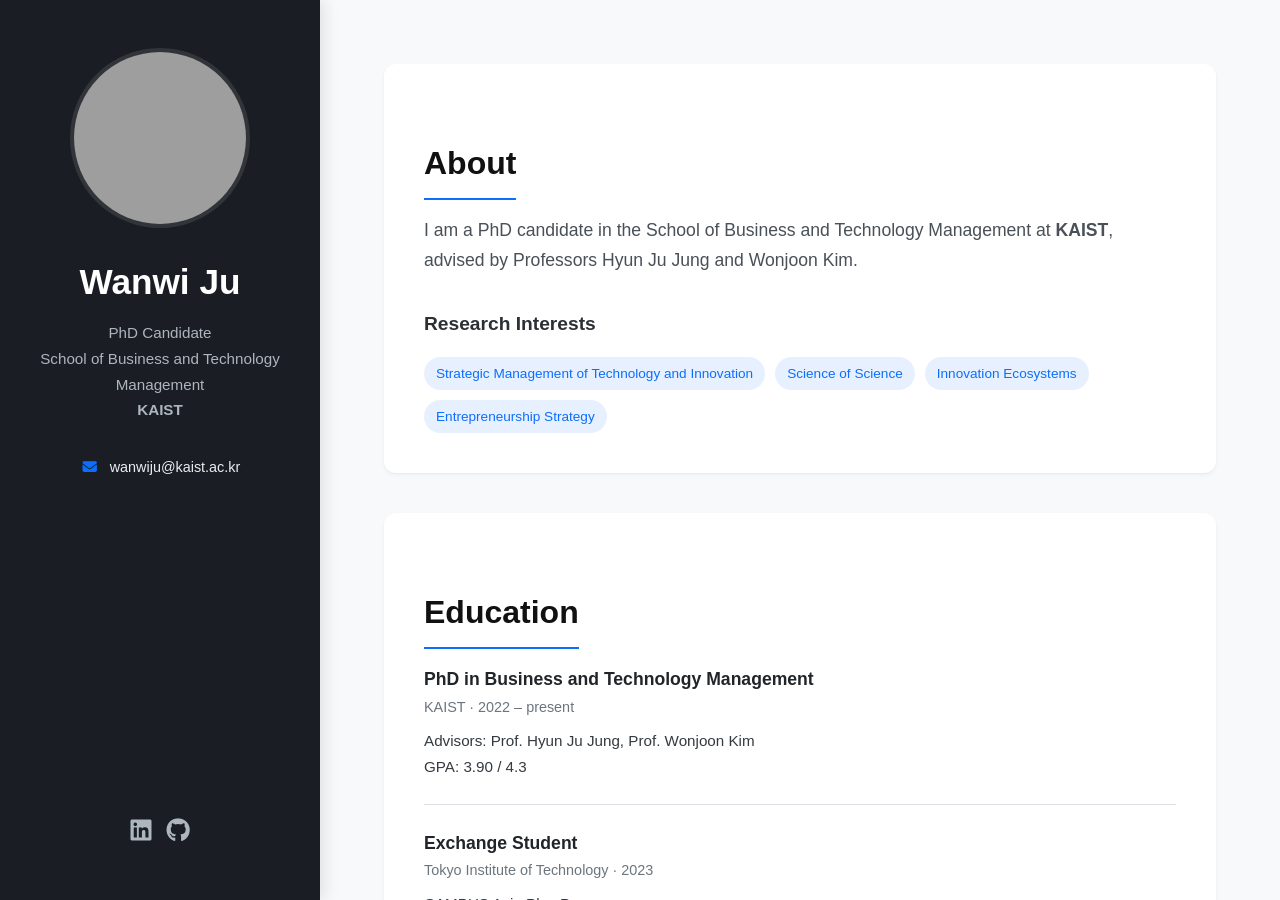
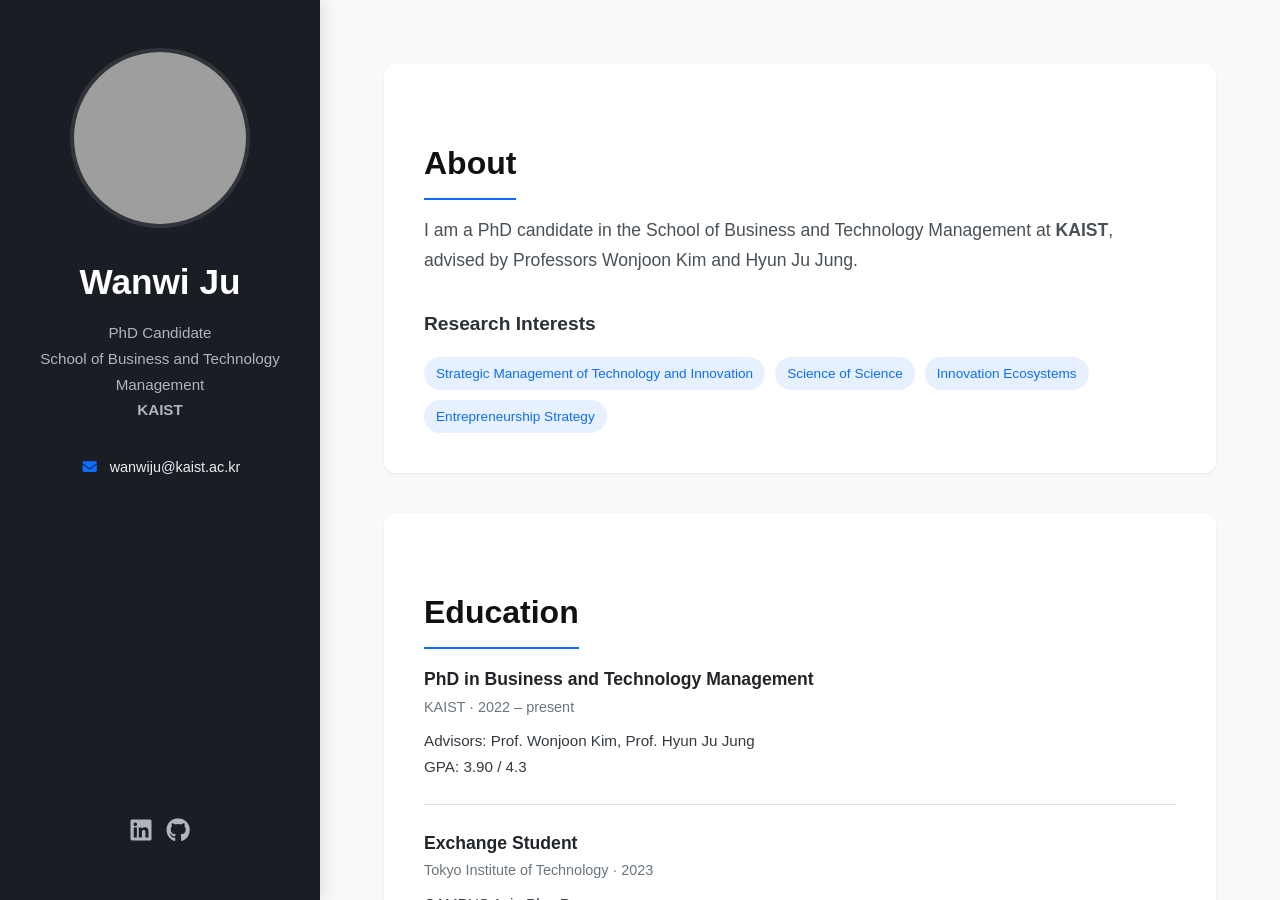
Before and after one commit to juwanwi/juwanwi.github.io, a Jekyll site: the page index.html, which Jekyll copies as it is, in a window 1280 px wide and 900 px high. Built offline with Jekyll 4.4.1, drawn with Linux system fonts in a browser that asks for light colours; some web fonts are replaced; grey boxes are pictures that could not be loaded.

```diff
--- a/index.html
+++ b/index.html
@@ -307,7 +307,7 @@
         <section class="section" id="about">
             <h2>About</h2>
             <p class="about-text">
-                I am a PhD candidate in the School of Business and Technology Management at <strong>KAIST</strong>, advised by Professors Hyun Ju Jung and Wonjoon Kim.
+                I am a PhD candidate in the School of Business and Technology Management at <strong>KAIST</strong>, advised by Professors Wonjoon Kim and Hyun Ju Jung.
             </p>
 
             <h3 style="margin-top: 2rem;">Research Interests</h3>
@@ -326,7 +326,7 @@
                     <div class="item-title">PhD in Business and Technology Management</div>
                     <div class="item-meta">KAIST · 2022 – present</div>
                     <div class="item-desc">
-                        Advisors: Prof. Hyun Ju Jung, Prof. Wonjoon Kim<br>
+                        Advisors: Prof. Wonjoon Kim, Prof. Hyun Ju Jung<br>
                         GPA: 3.90 / 4.3
                     </div>
                 </li>
```
